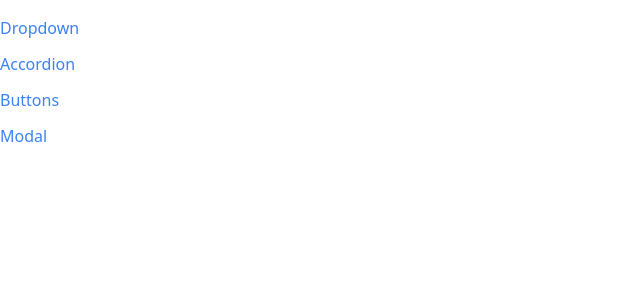
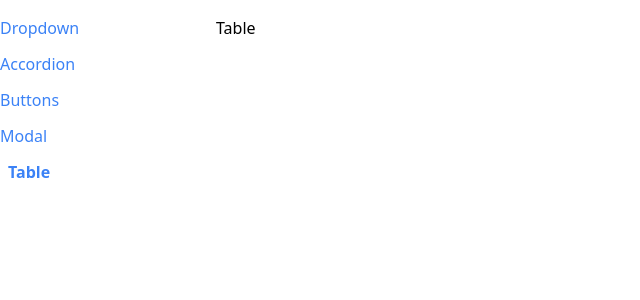
Before and after one commit to TruSigns/react_reux_comps, a React (Create React App) app: page /table in a window 1280 px wide. Shown: the top 300 px of the page, without its empty margins (0-640 px from the left). Built offline with nearby package versions, Linux system fonts and the light colour scheme.

Commit message:
added the Table component along with the page

```diff
--- a/src/App.js
+++ b/src/App.js
@@ -4,6 +4,7 @@ import DropdownPage from "./pages/DropdownPage";
 import Sidebar from "./components/Sidebar";
 import ButtonPage from "./pages/ButtonPage";
 import ModalPage from "./pages/ModalPage";
+import TablePage from "./pages/TablePage";
 function App() {
   return (
     <div className="container mx-auto grid grid-cols-6 gap-4 mt-4">
@@ -23,6 +24,9 @@ function App() {
         <Route path="/modal">
           <ModalPage />
         </Route>
+        <Route path="/table">
+          <TablePage />
+        </Route>
       </div>
     </div>
   );
--- a/src/components/Modal.js
+++ b/src/components/Modal.js
@@ -17,9 +17,9 @@ function Modal({ onClose, children, actionBar }) {
       {/* gray background */}
       <div
         onClick={onClose}
-        className="absolute inset-0 bg-gray-300 opacity-80"
+        className="fixed absolute inset-0 bg-gray-300 opacity-80"
       ></div>
-      <div className="absolute inset-40 p-10 bg-white">
+      <div className="fixed absolute inset-40 p-10 bg-white">
         <div className="flex flex-col justify-between h-full">
           {children}
           <div className="flex justify-end">
--- a/src/components/Sidebar.js
+++ b/src/components/Sidebar.js
@@ -18,6 +18,10 @@ function Sidebar() {
       label: "Modal",
       path: "/modal",
     },
+    {
+      label: "Table",
+      path: "/table",
+    },
   ];
 
   const renderlink = links.map((link) => {
--- /dev/null
+++ b/src/components/Table.js
@@ -0,0 +1,10 @@
+
+function Table() {
+  return (
+    <div>
+      Table
+    </div>
+  )
+}
+
+export default Table
--- /dev/null
+++ b/src/pages/TablePage.js
@@ -0,0 +1,11 @@
+import Table from "../components/Table"
+
+function TablePage() {
+  return (
+    <div>
+      <Table />
+    </div>
+  )
+}
+
+export default TablePage
```
